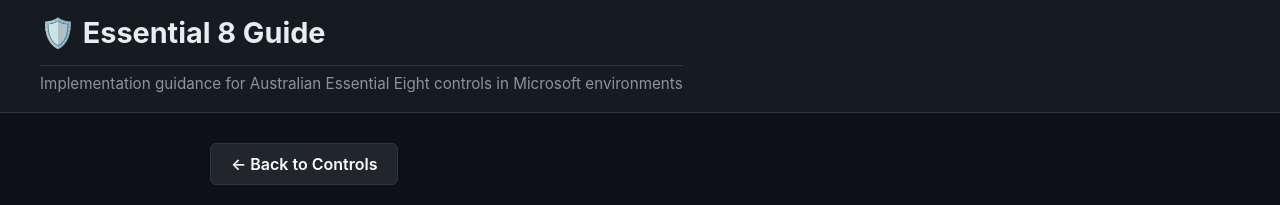
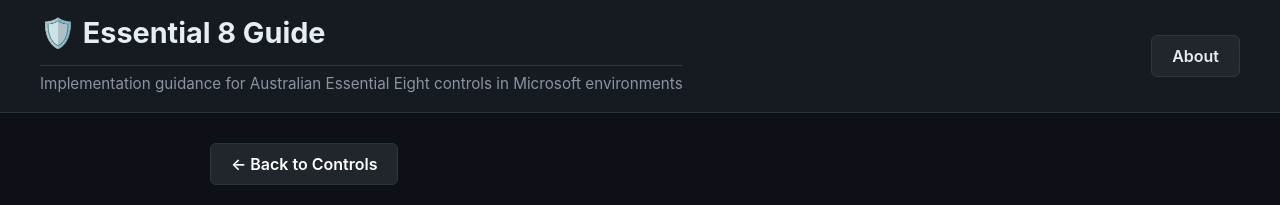
Before and after one commit to alanburchill/ISM-Controls-Guide, a Jekyll site: the page built from about.md, in a window 1280 px wide. Shown: the top 205 px of the page. Built offline with Jekyll 4.4.1, drawn with Linux system fonts in a browser that asks for light colours.

Commit message:
fix: add About link to header on all pages for consistency

```diff
--- a/_layouts/default.html
+++ b/_layouts/default.html
@@ -22,6 +22,21 @@
       display: flex;
       align-items: center;
       gap: 20px;
+      justify-content: space-between;
+    }
+    .about-link {
+      background: #21262d;
+      border: 1px solid #30363d;
+      color: #e6edf3;
+      padding: 10px 20px;
+      border-radius: 6px;
+      font-weight: 600;
+      text-decoration: none;
+      transition: all 0.3s ease;
+    }
+    .about-link:hover {
+      border-color: #58a6ff;
+      color: #58a6ff;
     }
     .back-btn {
       background: #21262d;
@@ -122,6 +137,7 @@
       <h1 style="font-size:1.8rem;font-weight:700;color:#e6edf3;margin-bottom:5px;">🛡️ Essential 8 Guide</h1>
       <p style="color:#8b949e;font-size:0.95rem;margin:0;">Implementation guidance for Australian Essential Eight controls in Microsoft environments</p>
     </div>
+    <a href="{{ site.baseurl }}/about" class="about-link">About</a>
   </div>
   <div class="container">
     <div style="margin-bottom:20px;">
--- a/index.html
+++ b/index.html
@@ -558,12 +558,10 @@ layout: null
       <h1>🛡️ Essential 8 Guide</h1>
       <p>Implementation guidance for Australian Essential Eight controls in Microsoft environments</p>
     </div>
+    <a href="about/" class="about-link">About</a>
   </div>
 
   <div class="container">
-    <div style="text-align:right;margin-bottom:20px;">
-      <a href="about/" class="about-link">About</a>
-    </div>
     <div class="intro-section">
       <h2>👋 Welcome, IT Professionals</h2>
       <p>
```
Also changed, not shown: _layouts/control.html (+15 -0 lines).
